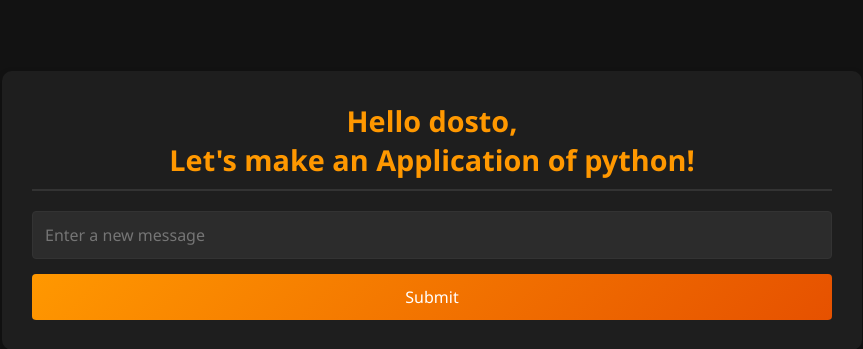
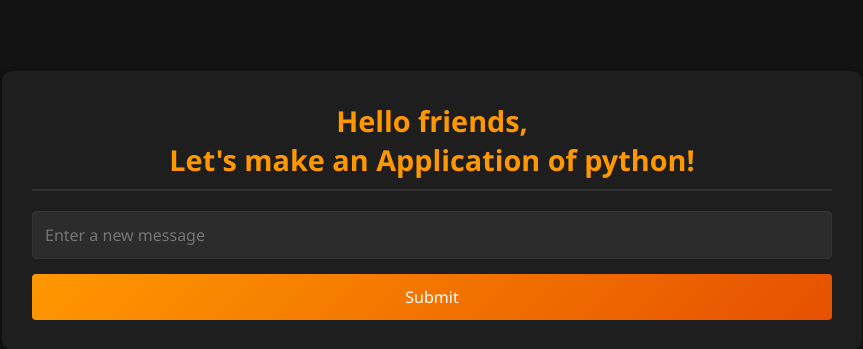
Before and after one commit to sahil4010/assignment, a Flask app: page / in a window 1280 px wide. Shown: the part 190-539 px from the top of the page, without its empty margins (208-1071 px from the left). Run offline with Flask 2, Linux system fonts and the light colour scheme; data that the repository does not hold is empty; some libraries are stand-ins or nearby versions.

Commit message:
check updates

```diff
--- a/templates/index.html
+++ b/templates/index.html
@@ -119,7 +119,7 @@
 
 <body>
     <div class="container">
-        <h1>Hello dosto,<br>Let's make an Application of python!</h1>
+        <h1>Hello friends,<br>Let's make an Application of python!</h1>
         <div class="messages">
             {% for message in messages %}
                 <p>{{ message[0] }}</p>
```
